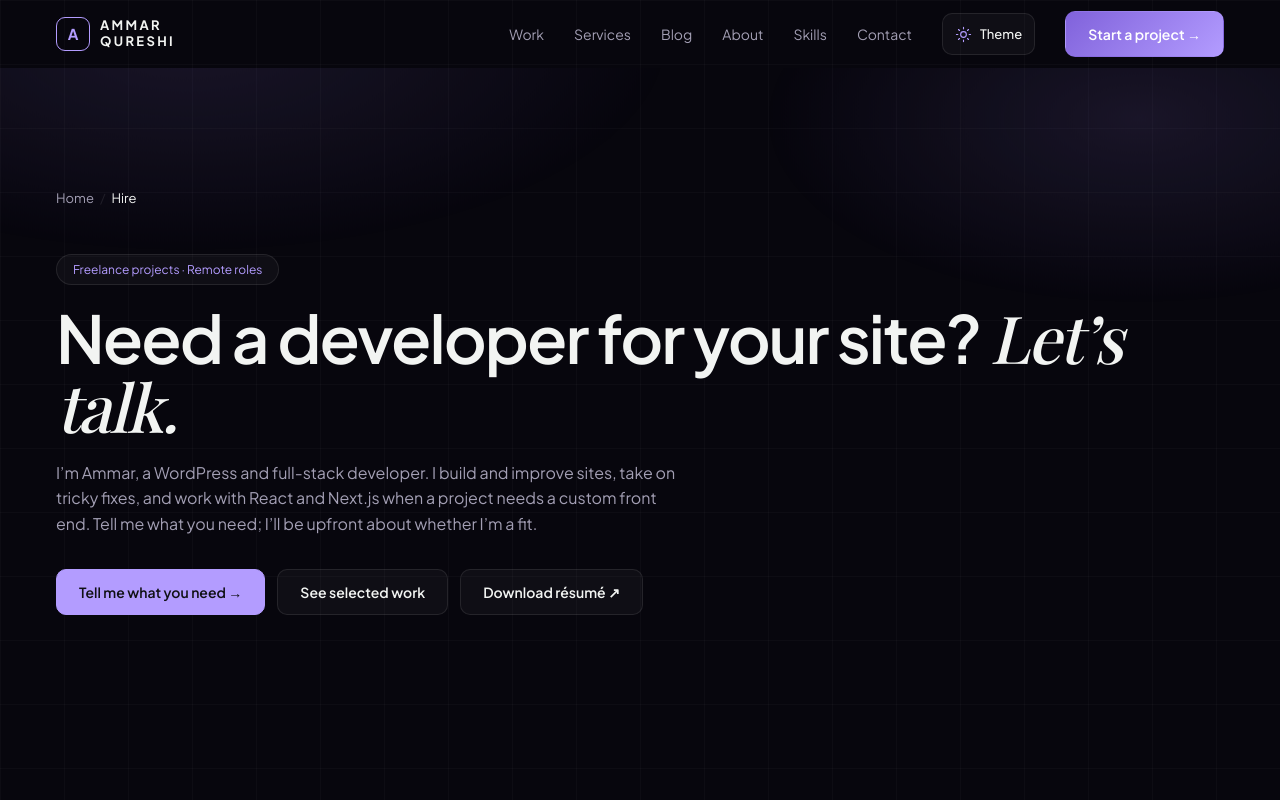
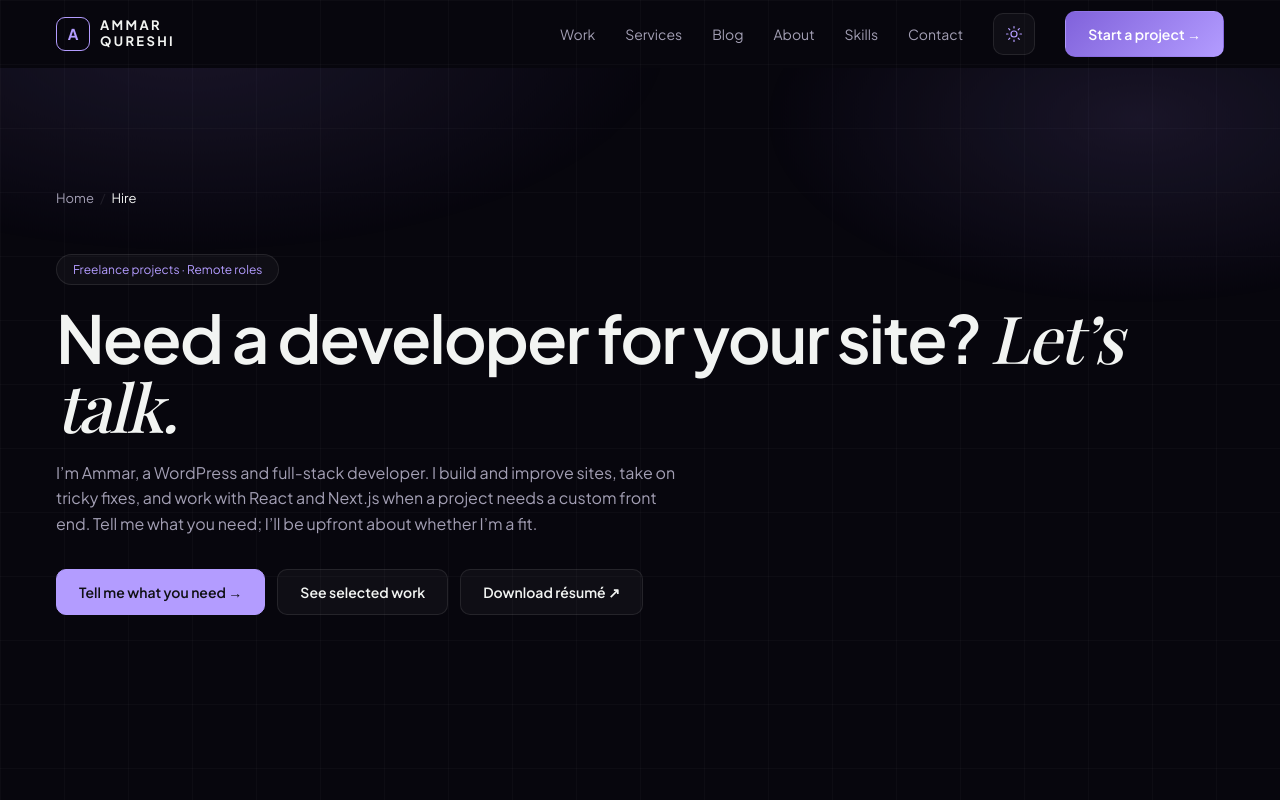
Before and after one commit to Ammarqureshi00/my-portfolio, a Next.js app: page /hire in a window 1280 px wide. Shown: the top 800 px of the page. Built offline with nearby package versions, Linux system fonts and the light colour scheme; no server answers.

Commit message:
Change the Toggle Button text

```diff
--- a/app/globals.css
+++ b/app/globals.css
@@ -43,11 +43,11 @@ nav{display:flex;align-items:center;justify-content:space-between;height:68px}
 .logo{font-weight:700;letter-spacing:.18em;font-size:13px;line-height:1.2;display:flex;gap:10px;align-items:center}.logo b{display:grid;place-items:center;width:34px;height:34px;border:1px solid var(--g);border-radius:9px;color:var(--g);letter-spacing:0;font-size:15px}
 .lk{display:flex;gap:30px;align-items:center;font-size:14px;color:var(--t2)}.lk a:hover,.lk a.on{color:var(--g)}
 .mb{display:none;background:none;border:0;color:var(--tx);width:48px;height:48px;margin-right:-12px;cursor:pointer}.mb i{display:block;width:22px;height:1.5px;background:currentColor;margin:6px auto}
-.theme-toggle{display:inline-flex;align-items:center;justify-content:center;gap:8px;min-height:42px;padding:0 12px;border:1px solid var(--ln);border-radius:10px;background:var(--gl);color:var(--tx);font:500 13px var(--sans);cursor:pointer;transition:background-color .2s,border-color .2s,color .2s}
+.theme-toggle{display:inline-flex;align-items:center;justify-content:center;flex:none;width:42px;height:42px;padding:0;border:1px solid var(--ln);border-radius:10px;background:var(--gl);color:var(--tx);cursor:pointer;transition:background-color .2s,border-color .2s,color .2s}
 .theme-toggle:hover{border-color:var(--g);background:var(--surface-raised)}
-.theme-toggle svg{width:17px;height:17px;fill:none;stroke:currentColor;stroke-width:1.6;stroke-linecap:round;stroke-linejoin:round;color:var(--g)}
+.theme-toggle svg{width:18px;height:18px;fill:none;stroke:currentColor;stroke-width:1.6;stroke-linecap:round;stroke-linejoin:round;color:var(--g)}
 .theme-moon{display:none}.theme-toggle[aria-pressed="true"] .theme-sun{display:none}.theme-toggle[aria-pressed="true"] .theme-moon{display:block}
-@media(max-width:960px){.mb{display:block}.lk{position:fixed;inset:68px 0 auto;background:var(--bg);flex-direction:column;align-items:stretch;gap:0;padding:8px var(--pad) 24px;border-bottom:1px solid var(--ln);opacity:0;visibility:hidden;transform:translateY(-8px);transition:.3s;font-size:18px}.lk.o{opacity:1;visibility:visible;transform:none}.lk a{padding:16px 0;border-bottom:1px solid var(--ln)}.lk .theme-toggle{justify-content:flex-start;width:100%;min-height:54px;padding:0;border:0;border-bottom:1px solid var(--ln);border-radius:0;background:none;font:400 18px var(--sans)}.lk .btn{margin-top:16px;justify-content:center;border-bottom:1px solid transparent}}
+@media(max-width:960px){.mb{display:block}.lk{position:fixed;inset:68px 0 auto;background:var(--bg);flex-direction:column;align-items:stretch;gap:0;padding:8px var(--pad) 24px;border-bottom:1px solid var(--ln);opacity:0;visibility:hidden;transform:translateY(-8px);transition:.3s;font-size:18px}.lk.o{opacity:1;visibility:visible;transform:none}.lk a{padding:16px 0;border-bottom:1px solid var(--ln)}.lk .theme-toggle{align-self:flex-start;margin:10px 0}.lk .btn{margin-top:16px;justify-content:center;border-bottom:1px solid transparent}}
 /* hero */
 .hero{min-height:100svh;padding-top:110px;overflow:hidden;display:flex;align-items:center}
 .hero:before{content:"";position:absolute;inset:-10% -10% auto;height:80%;background:radial-gradient(ellipse 60% 60% at 30% 10%,var(--g-wash),transparent 70%),radial-gradient(ellipse 40% 50% at 85% 60%,var(--g-wash),transparent 70%);pointer-events:none}
@@ -120,7 +120,7 @@ footer{border-top:1px solid var(--ln);padding:48px 0 32px}.fg{display:flex;justi
 @media(max-width:1024px){.pr{grid-template-columns:repeat(3,1fr)}.sv{grid-template-columns:1fr 1fr}}
 @media(max-width:1024px){.why-grid{grid-template-columns:repeat(2,minmax(0,1fr))}}
 @media(max-width:768px){
-.mb{display:block}.lk{position:fixed;inset:68px 0 auto;background:var(--bg);flex-direction:column;align-items:stretch;gap:0;padding:8px var(--pad) 24px;border-bottom:1px solid var(--ln);opacity:0;visibility:hidden;transform:translateY(-8px);transition:.3s;font-size:18px}.lk.o{opacity:1;visibility:visible;transform:none}.lk a{padding:16px 0;border-bottom:1px solid var(--ln)}.lk .theme-toggle{justify-content:flex-start;width:100%;min-height:54px;padding:0;border:0;border-bottom:1px solid var(--ln);border-radius:0;background:none;font:400 18px var(--sans)}.lk .btn{margin-top:16px;justify-content:center;border-bottom:1px solid transparent}
+.mb{display:block}.lk{position:fixed;inset:68px 0 auto;background:var(--bg);flex-direction:column;align-items:stretch;gap:0;padding:8px var(--pad) 24px;border-bottom:1px solid var(--ln);opacity:0;visibility:hidden;transform:translateY(-8px);transition:.3s;font-size:18px}.lk.o{opacity:1;visibility:visible;transform:none}.lk a{padding:16px 0;border-bottom:1px solid var(--ln)}.lk .theme-toggle{align-self:flex-start;margin:10px 0}.lk .btn{margin-top:16px;justify-content:center;border-bottom:1px solid transparent}
 .hero{padding-top:96px}.hg,.ab,.ct{grid-template-columns:1fr}.pt{order:-1;width:min(100%,340px)}.fc{left:0;bottom:-24px}.tag{right:12px}
 .cta .btn,.hero-actions .btn{flex:1 1 100%;justify-content:center;min-height:52px}.stats{gap:18px}.stats strong{font-size:28px}
 .bc,.bc.b,.pj,.pj.w2,.wk.f .pj{grid-column:span 6}.tabs{border-radius:20px}.pj.w2 .sh{aspect-ratio:16/10}.bento,.wk{gap:16px}.sv,.pr{grid-template-columns:1fr}.hero .pt{margin-bottom:28px}}
--- a/components/ThemeToggle.tsx
+++ b/components/ThemeToggle.tsx
@@ -44,7 +44,6 @@ export default function ThemeToggle() {
       <svg className="theme-moon" viewBox="0 0 24 24" aria-hidden="true">
         <path d="M20.5 14.2A8.5 8.5 0 0 1 9.8 3.5 8.6 8.6 0 1 0 20.5 14.2Z" />
       </svg>
-      <span>Theme</span>
     </button>
   );
 }
```
